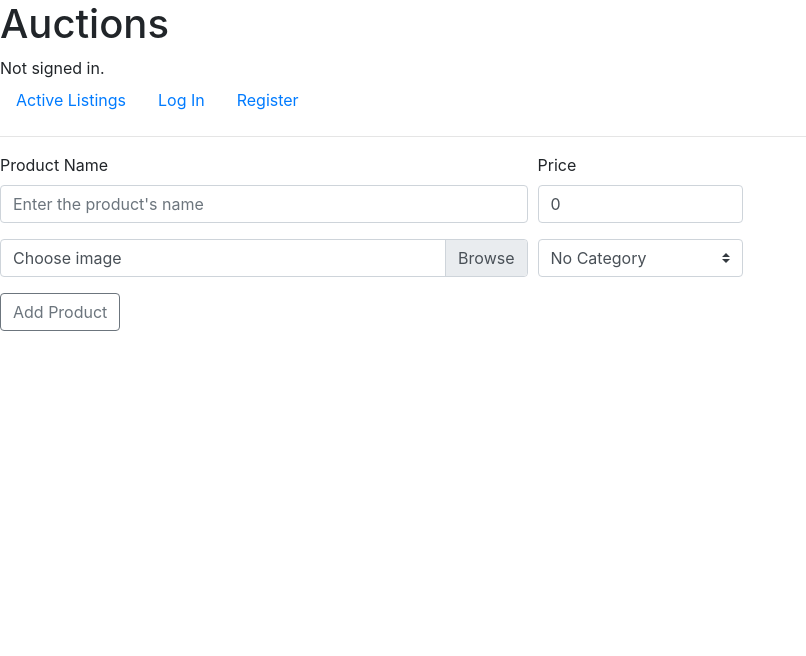
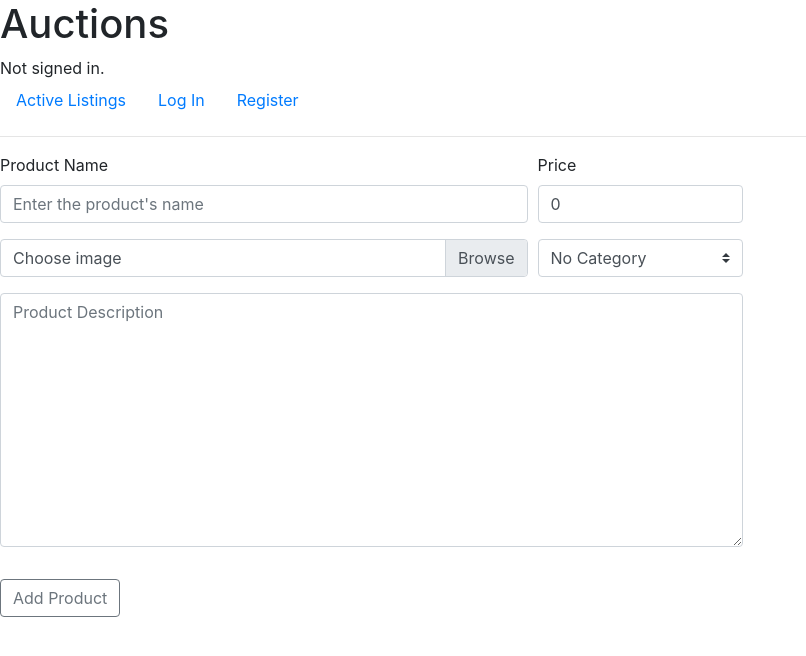
Before and after one commit to gloinho/commerce, a Django app: page /new_product in a window 1280 px wide. Shown: the top 656 px of the page, without its empty margins (0-806 px from the left). Run offline with Django 3.2, Linux system fonts and the light colour scheme; some libraries are stand-ins or nearby versions.

Commit message:
Added description field

```diff
--- a/auctions/models.py
+++ b/auctions/models.py
@@ -30,6 +30,7 @@ class Product(models.Model):
     register_date = models.DateTimeField(auto_now_add=True)
     image = models.ImageField(upload_to=f'./auctions/static/auctions/images') # ImageField instances are created in your database as varchar columns
     category = models.CharField(max_length=19, choices=CATEGORY_CHOICES, default='No Category')
+    description = models.CharField(max_length=500, blank=True)
 
     def __str__(self) -> str:
         return f'{self.product}: R$: {self.first_price}'
--- a/auctions/templates/auctions/new_product.html
+++ b/auctions/templates/auctions/new_product.html
@@ -5,33 +5,34 @@
         <form action="{% url 'new_product' %}" method="POST" enctype="multipart/form-data" >
             {%csrf_token%}
             <div class="form-row" style="align-items:center">
-                <div class="col-5">
-                    <div class="form-group">
-                        <label for="productname">Product Name</label>
-                        {{form.product}}
-                    </div>
+                <div class="form-group col-md-5">
+                    <label for="productname">Product Name</label>
+                    {{form.product}}
                 </div>
-                <div class="col-2">
-                    <div class="form-group">
-                        <label for="price">Price</label>
-                        {{form.first_price}}
-                    </div>
+                <div class="form-group col-md-2">
+                    <label for="price">Price</label>
+                    {{form.first_price}}
                 </div>
             </div>
             <div class="form-row">
-                <div class="col-5">
+                <div class="form-group col-md-5">
                     <div class="custom-file">
                         {{form.image}}
                         <label class="custom-file-label" for="image">Choose image</label>
                     </div>
                 </div>
-                <div class="col-2">
+                <div class="form-group col-md-2">
                     {{form.category}}
                 </div>
             </div>
             <div class="form-row">
+                <div class="form-group col-md-7">
+                    {{form.description}}
+                </div>
+            </div>
+            <div class="form-row">
                 <div class="col">
-                    <button style="margin-top:16px" class="btn btn-outline-secondary" type="submit" id="image">Add Product</button>
+                    <button style="margin-top:16px" class="btn btn-outline-secondary" type="submit" id="addproduct">Add Product</button>
                 </div>
             </div>
         </form>
--- a/auctions/views.py
+++ b/auctions/views.py
@@ -5,8 +5,8 @@ from django.shortcuts import render
 from django.urls import reverse
 from .models import *
 from django import forms
-
 from .models import User
+import os
 
 
 def index(request):
@@ -67,7 +67,7 @@ def register(request):
 class ProductForm(forms.ModelForm):
     class Meta:
         model = Product
-        fields = ['product', 'first_price', 'image', 'category']
+        fields = ['product', 'first_price', 'image', 'category','description']
         widgets = {
             'product': forms.TextInput(attrs={"class":"form-control",
                                               "id":"productname",
@@ -79,8 +79,11 @@ class ProductForm(forms.ModelForm):
                                                     "id":"price",
                                                     "placeholder":"Enter the inicial price"}),
             'image': forms.ClearableFileInput(attrs={"class":"custom-file-input",
-                                                     "id":"image"}),
-            'category': forms.Select(attrs={"id":"category", "class":"custom-select"})
+                                                     "id":"image",}),
+            'category': forms.Select(attrs={"id":"category", "class":"custom-select"}),
+            'description': forms.Textarea(attrs={"id":"description",
+                                                 "class":"form-control",
+                                                 "placeholder":"Product Description"}),
         }
 
 def new_product(request):
```
Also changed, not shown: auctions/migrations/0016_product_description.py (added).
